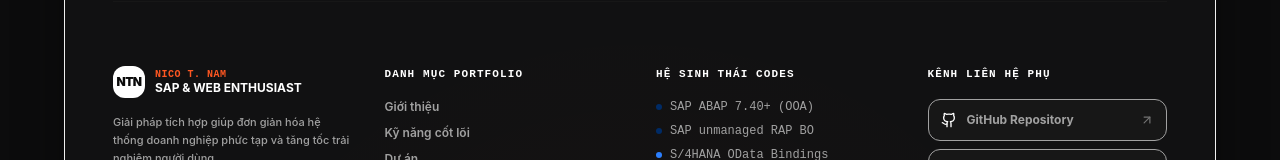
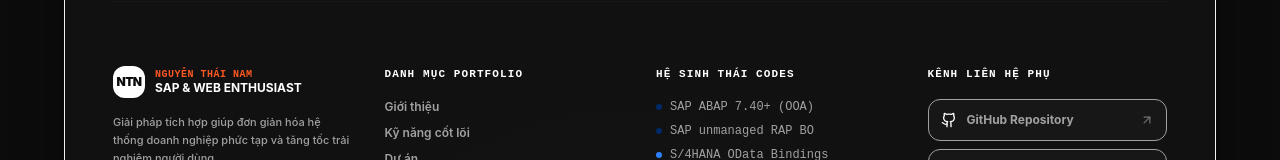
Before and after one commit to namt-fptu/portfolio_tnam, a React (Vite) app: page / in a window 1280 px wide. Shown: the part 6202-6362 px from the top of the page. Built offline with nearby package versions, Linux system fonts and the light colour scheme.

Commit message:
fix: replace placeholder name Nico with Nguyễn Thái Nam

```diff
--- a/src/components/Footer.tsx
+++ b/src/components/Footer.tsx
@@ -104,7 +104,7 @@ export default function Footer({ onTalkClick }: FooterProps) {
                 NTN
               </div>
               <div className="flex flex-col">
-                <span className="text-[10px] font-mono leading-none tracking-wider text-[#ff5722] font-bold">NICO T. NAM</span>
+                <span className="text-[10px] font-mono leading-none tracking-wider text-[#ff5722] font-bold">NGUYỄN THÁI NAM</span>
                 <span className="text-xs font-bold leading-none text-white mt-0.5">SAP & WEB ENTHUSIAST</span>
               </div>
             </div>
--- a/src/components/TechStackDashboard.tsx
+++ b/src/components/TechStackDashboard.tsx
@@ -135,7 +135,7 @@ export default function TechStackDashboard() {
           <div className="flex items-center gap-2">
             <div className="w-2 h-2 rounded-full bg-[#ff5722]" />
             <span className="text-[10px] font-mono leading-none tracking-widest text-[#ff5722] font-black uppercase">
-              {language === "vi" ? "KIẾN TRÚC NĂNG LỰC CỦA TÔI" : "NICO TECH MATRIX"}
+              {language === "vi" ? "KIẾN TRÚC NĂNG LỰC CỦA TÔI" : "NAM TECH MATRIX"}
             </span>
           </div>
           <div className="space-y-2">
```
